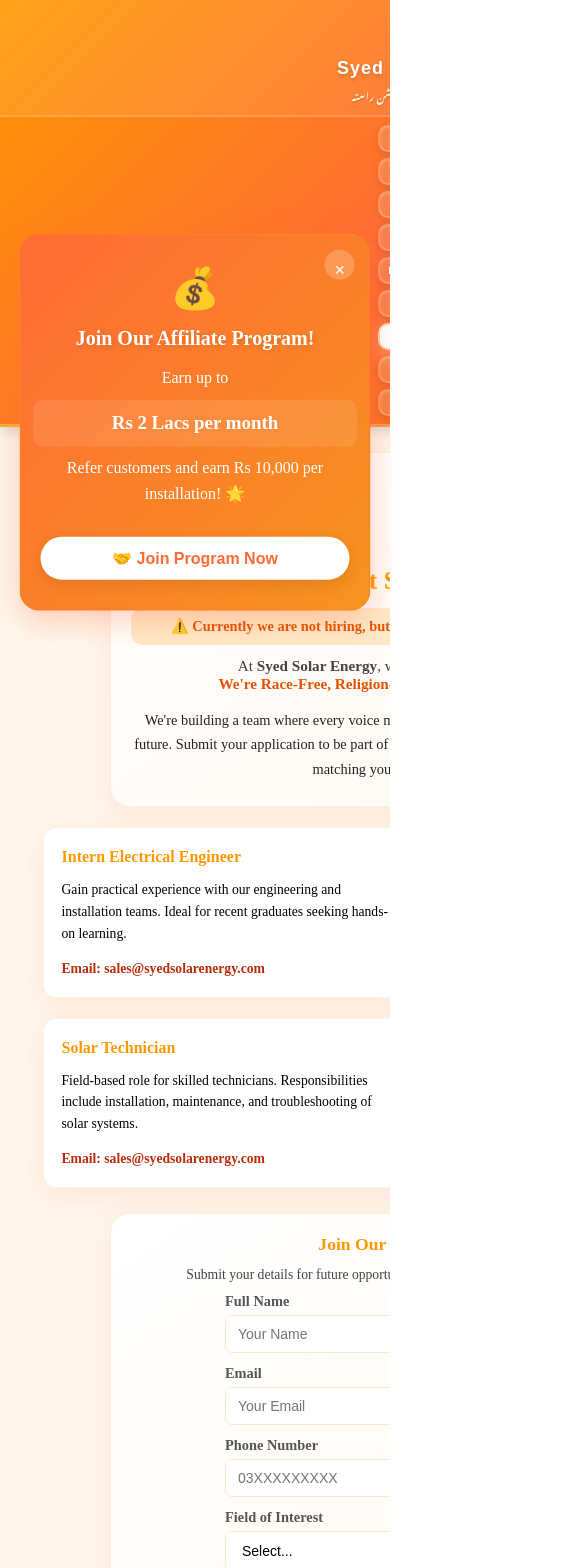
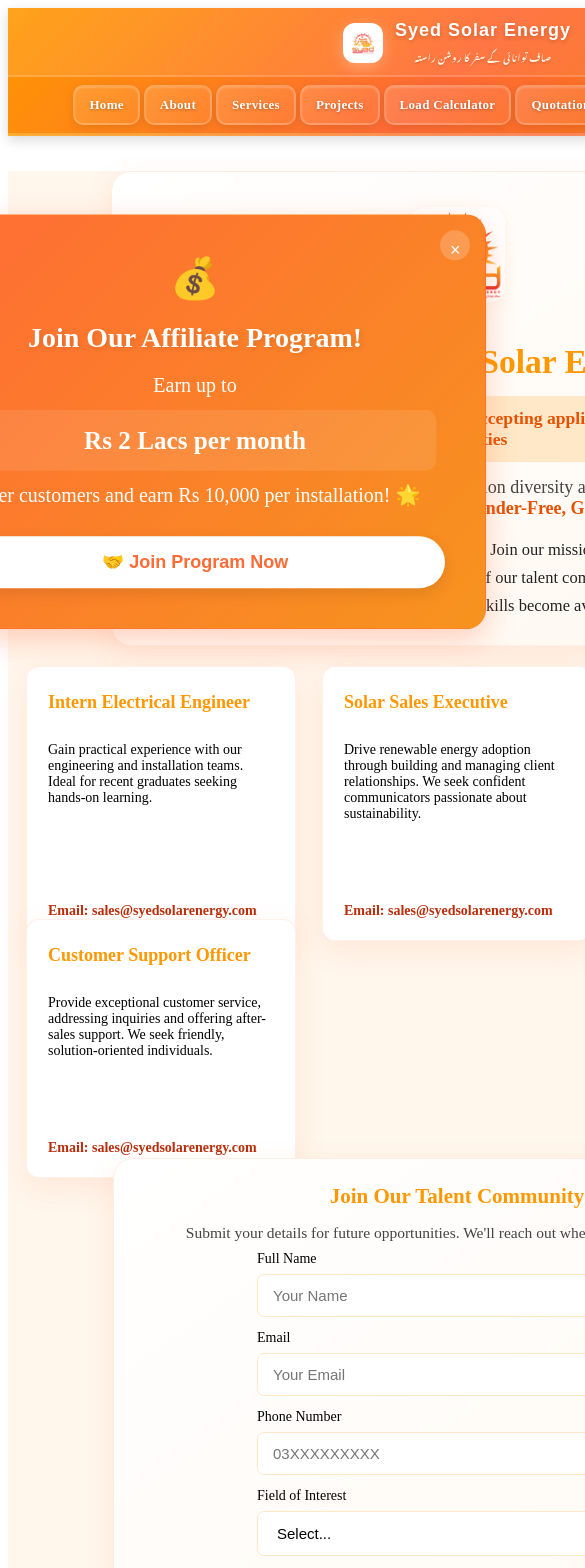
Before and after one commit to syedsolarenergy/syedsolarenergy, a React (Create React App) app: page /careers in a window 390 px wide. Shown: the top 1568 px of the page, 585 px wide, since content can reach past the window. Built offline with nearby package versions, Linux system fonts and the light colour scheme.

Commit message:
changes back

```diff
--- a/src/components/Navbar.js
+++ b/src/components/Navbar.js
@@ -40,7 +40,7 @@ export default function Navbar() {
         className="professional-navbar"
       >
         {/* Logo and Tagline Section */}
-        <div className="logo-container" style={{
+        <div style={{
           display: "flex",
           alignItems: "center",
           justifyContent: "center",
@@ -48,32 +48,30 @@ export default function Navbar() {
           borderBottom: "2px solid rgba(255, 255, 255, 0.15)",
           background: "linear-gradient(135deg, rgba(255,255,255,0.1) 0%, rgba(255,255,255,0.05) 100%)"
         }}>
-          <div className="logo-wrapper" style={{
+          <div style={{
             display: "flex",
             alignItems: "center",
-            gap: "12px",
-            flexDirection: "row"
+            gap: "12px"
           }}>
             <img
               src={logo}
               alt="Syed Solar Energy Logo"
-              className="logo-img"
               style={{
-                height: "clamp(40px, 5vw, 50px)",
-                width: "clamp(40px, 5vw, 50px)",
+                height: 50,
+                width: 50,
                 objectFit: "contain",
                 borderRadius: "12px",
                 boxShadow: "0 4px 15px rgba(255, 255, 255, 0.3)",
                 background: "#fff",
-                padding: "clamp(4px, 0.5vw, 6px)",
+                padding: "6px",
                 border: "2px solid rgba(255, 255, 255, 0.3)"
               }}
             />
-            <div className="logo-text" style={{ textAlign: "center" }}>
-              <h1 className="company-name" style={{
+            <div style={{ textAlign: "center" }}>
+              <h1 style={{
                 color: "#fff",
                 fontWeight: 900,
-                fontSize: "clamp(18px, 3.5vw, 24px)",
+                fontSize: "24px",
                 letterSpacing: "1px",
                 fontFamily: "Poppins, Arial, sans-serif",
                 textShadow: "0 2px 4px rgba(0,0,0,0.2)",
@@ -82,12 +80,12 @@ export default function Navbar() {
               }}>
                 Syed Solar Energy
               </h1>
-              <p className="company-tagline" style={{
+              <p style={{
                 color: "#fffbe9",
                 fontWeight: 500,
-                fontSize: "clamp(10px, 1.8vw, 13px)",
+                fontSize: "13px",
                 fontFamily: "Noto Nastaliq Urdu, 'Jameel Noori Nastaleeq', serif",
-                margin: "clamp(2px, 0.5vw, 3px) 0 0 0",
+                margin: "3px 0 0 0",
                 textShadow: "0 1px 3px rgba(0,0,0,0.2)",
                 opacity: 0.95,
                 letterSpacing: "0.5px"
@@ -97,34 +95,32 @@ export default function Navbar() {
             </div>
           </div>
         </div>
-
         {/* Navigation Tabs Section */}
-        <div className="tabs-container" style={{
+        <div style={{
           display: "flex",
           alignItems: "center",
           justifyContent: "center",
-          padding: "clamp(8px, 1.5vw, 10px) clamp(10px, 1.5vw, 15px)",
-          gap: "clamp(3px, 1vw, 5px)",
+          padding: "10px 15px",
+          gap: "5px",
           flexWrap: "wrap",
           maxWidth: "100%"
         }}>
           {/* Navigation Links */}
-          <div className="nav-links" style={{
+          <div style={{
             display: "flex",
             alignItems: "center",
             justifyContent: "center",
-            gap: "clamp(3px, 1vw, 4px)",
+            gap: "4px",
             flexWrap: "wrap",
             flex: 1,
             maxWidth: isLoggedIn ? "calc(100% - 100px)" : "100%"
           }}>
-            {links.map((link) => {
+            {links.map((link, index) => {
               const isActive = location.pathname === link.to;
               return (
                 <Link
                   key={link.to}
                   to={link.to}
-                  className={`professional-tab ${isActive ? "active-tab" : ""}`}
                   style={{
                     color: isActive ? "#ff6b35" : "#fff",
                     fontWeight: isActive ? 800 : 600,
@@ -132,8 +128,8 @@ export default function Navbar() {
                     display: "inline-flex",
                     alignItems: "center",
                     justifyContent: "center",
-                    padding: "clamp(6px, 1.2vw, 10px) clamp(8px, 1.5vw, 14px)",
-                    fontSize: "clamp(10px, 1.8vw, 13px)",
+                    padding: "10px 14px",
+                    fontSize: "13px",
                     letterSpacing: "0.3px",
                     borderRadius: "10px",
                     background: isActive
@@ -155,7 +151,9 @@ export default function Navbar() {
                     position: "relative",
                     overflow: "hidden",
                     transform: isActive ? "translateY(-2px)" : "none",
+                    animationDelay: `${index * 0.05}s`
                   }}
+                  className="professional-tab"
                 >
                   <span style={{ position: "relative", zIndex: 1 }}>
                     {link.label}
@@ -164,20 +162,18 @@ export default function Navbar() {
               );
             })}
           </div>
-
           {/* Logout Button */}
           {isLoggedIn && (
             <button
               onClick={logout}
-              className="professional-logout"
               style={{
                 color: "#fff",
                 background: "linear-gradient(135deg, #f44336 0%, #d32f2f 100%)",
                 border: "2px solid rgba(255,255,255,0.3)",
                 borderRadius: "10px",
-                padding: "clamp(6px, 1.2vw, 10px) clamp(10px, 1.8vw, 18px)",
+                padding: "10px 18px",
                 fontWeight: 700,
-                fontSize: "clamp(10px, 1.8vw, 13px)",
+                fontSize: "13px",
                 boxShadow: "0 5px 15px rgba(244, 67, 54, 0.4), 0 3px 8px rgba(0,0,0,0.2)",
                 cursor: "pointer",
                 letterSpacing: "0.3px",
@@ -185,18 +181,17 @@ export default function Navbar() {
                 textShadow: "0 1px 3px rgba(0,0,0,0.3)",
                 whiteSpace: "nowrap",
                 position: "relative",
-                overflow: "hidden",
-                flexShrink: 0
+                overflow: "hidden"
               }}
+              className="professional-logout"
             >
               <span style={{ position: "relative", zIndex: 1 }}>Logout</span>
             </button>
           )}
         </div>
       </nav>
-
       {/* Professional Styles */}
-      <style jsx global>{`
+      <style jsx>{`
         * {
           box-sizing: border-box;
           margin: 0;
@@ -283,54 +278,74 @@ export default function Navbar() {
         }
 
         /* Responsive Design */
-        @media (max-width: 768px) {
-          .logo-wrapper {
-            flex-direction: column !important;
-            gap: 8px !important;
+        @media (max-width: 1200px) {
+          .professional-tab {
+            padding: 8px 10px !important;
+            font-size: 12px !important;
+          }
+        }
+
+        @media (max-width: 992px) {
+          .professional-navbar h1 {
+            font-size: 22px !important;
           }
 
-          .logo-text {
-            padding: 0 10px;
+          .professional-navbar p {
+            font-size: 11px !important;
+          }
+        }
+
+        @media (max-width: 768px) {
+          .professional-navbar > div:first-child {
+            padding: 12px 0 8px 0 !important;
           }
 
-          .nav-links {
-            max-width: 100% !important;
+          .professional-navbar > div:last-child {
+            padding: 8px 12px !important;
+            gap: 3px !important;
+          }
+
+          .professional-navbar h1 {
+            font-size: 20px !important;
+          }
+
+          .professional-navbar p {
+            font-size: 10px !important;
+          }
+
+          .professional-tab {
+            padding: 5px 7px !important;
+            font-size: 10px !important;
+          }
+
+          .professional-logout {
+            padding: 5px 10px !important;
+            font-size: 10px !important;
           }
         }
 
         @media (max-width: 576px) {
-          .tabs-container {
-            flex-direction: column;
-            align-items: stretch;
+          .professional-navbar img {
+            height: 40px !important;
+            width: 40px !important;
           }
 
-          .nav-links {
-            flex-direction: column;
-            gap: 6px !important;
+          .professional-navbar h1 {
+            font-size: 18px !important;
+          }
+
+          .professional-navbar p {
+            font-size: 9px !important;
           }
 
           .professional-tab {
-            width: 100%;
-            text-align: center;
+            padding: 4px 5px !important;
+            font-size: 9px !important;
           }
 
           .professional-logout {
-            width: 100%;
-            margin-top: 8px;
-          }
-        }
-
-        @media (max-width: 480px) {
-          .logo-container {
-            padding: 10px 0 8px 0 !important;
-          }
-
-          .company-name {
-            font-size: clamp(16px, 5vw, 18px) !important;
-          }
-
-          .company-tagline {
-            font-size: clamp(9px, 2.5vw, 10px) !important;
+            padding: 4px 8px !important;
+            font-size: 9px !important;
           }
         }
 
--- a/src/pages/Careers.js
+++ b/src/pages/Careers.js
@@ -93,26 +93,25 @@ export default function Careers() {
       background: "linear-gradient(135deg,#fff6ec 70%,#fff0d7 100%)",
       minHeight: "100vh",
       padding: 0,
-      position: 'relative',
-      overflowX: 'hidden'
+      position: 'relative'
     }}>
       {/* Affiliate Program Pop-up */}
       {showOffer && (
         <div style={{
           position: 'fixed',
-          left: '50%',
+          right: isOfferOpen ? '50%' : '-100%',
           top: '50%',
-          transform: isOfferOpen ? 'translate(-50%, -50%)' : 'translate(-50%, -200vh)',
+          transform: isOfferOpen ? 'translate(50%, -50%)' : 'translateY(-50%)',
           zIndex: 1000,
           transition: 'all 0.5s ease-out',
-          width: '90%',
-          maxWidth: '500px'
         }}>
           <Card3D style={{
             background: 'linear-gradient(135deg, #FF6B35, #F7931E)',
-            padding: isOfferOpen ? '30px 20px' : '30px',
+            padding: isOfferOpen ? '40px' : '30px',
             borderRadius: '20px',
             boxShadow: '0 10px 30px rgba(255, 107, 53, 0.3)',
+            width: isOfferOpen ? '500px' : '100px',
+            height: isOfferOpen ? 'auto' : '100px',
             cursor: 'pointer',
             position: 'relative',
             transition: 'all 0.4s ease-out'
@@ -149,13 +148,13 @@ export default function Careers() {
                   ×
                 </button>
 
-                <div style={{ fontSize: '40px', marginBottom: '15px' }}>
+                <div style={{ fontSize: '40px', marginBottom: '20px' }}>
                   💰
                 </div>
 
                 <h3 style={{
                   margin: '0 0 15px 0',
-                  fontSize: 'clamp(20px, 5vw, 28px)',
+                  fontSize: '28px',
                   fontWeight: 'bold',
                   textShadow: '2px 2px 4px rgba(0,0,0,0.1)'
                 }}>
@@ -163,16 +162,17 @@ export default function Careers() {
                 </h3>
 
                 <p style={{
-                  fontSize: 'clamp(16px, 4vw, 20px)',
+                  fontSize: '20px',
                   lineHeight: 1.6,
-                  margin: '0 0 20px 0',
+                  margin: '0 0 25px 0',
+                  padding: '0 20px'
                 }}>
                   Earn up to
                   <div style={{
-                    fontSize: 'clamp(18px, 4.5vw, 24px)',
+                    fontSize: '24px',
                     fontWeight: 'bold',
                     margin: '10px 0',
-                    padding: '8px',
+                    padding: '10px',
                     background: 'rgba(255,255,255,0.1)',
                     borderRadius: '10px',
                     animation: 'pulse 2s infinite'
@@ -188,14 +188,13 @@ export default function Careers() {
                     background: 'white',
                     color: '#FF6B35',
                     border: 'none',
-                    padding: '12px 25px',
+                    padding: '15px 30px',
                     borderRadius: '30px',
                     fontWeight: 'bold',
                     cursor: 'pointer',
-                    fontSize: 'clamp(16px, 4vw, 18px)',
+                    fontSize: '18px',
                     transition: 'all 0.3s ease',
-                    boxShadow: '0 5px 15px rgba(0,0,0,0.1)',
-                    marginTop: '10px'
+                    boxShadow: '0 5px 15px rgba(0,0,0,0.1)'
                   }}
                   onMouseEnter={(e) => {
                     e.target.style.transform = 'translateY(-3px) scale(1.05)';
@@ -215,52 +214,49 @@ export default function Careers() {
       )}
 
       {/* Header */}
-      <div style={{
-        maxWidth: '630px',
-        width: '90%',
-        margin: "25px auto 20px auto",
-      }}>
       <Card3D style={{
-          padding: "25px 20px",
+        maxWidth: 630,
+        margin: "35px auto 20px auto",
+        padding: "35px 30px 25px 30px",
         textAlign: "center"
       }}>
         <img
           src={logo}
           alt="Syed Solar Energy Logo"
           style={{
-              width: '75px',
+            width: 95,
             height: "auto",
             margin: "0 auto 8px auto",
-              borderRadius: '16px',
+            borderRadius: 16,
             boxShadow: "0 2px 14px #ffe0b240"
           }}
         />
         <h2 style={{
           color: "#FF9800",
           fontWeight: 900,
-            fontSize: "clamp(1.6rem, 5vw, 2.1rem)",
-            marginBottom: '7px'
+          fontSize: "2.1rem",
+          marginBottom: 7
         }}>
           Careers at Syed Solar Energy
         </h2>
 
         <div style={{
           background: "#ffe8c7",
-            borderRadius: '12px',
-            padding: "10px 12px",
-            margin: "12px 0",
+          borderRadius: 12,
+          padding: "12px 15px",
+          margin: "15px 0",
           fontWeight: 700,
           color: "#e65100",
-            fontSize: "clamp(0.9rem, 3.5vw, 1.1rem)"
+          fontSize: "1.1rem"
         }}>
           ⚠️ Currently we are not hiring, but accepting applications for future opportunities
         </div>
 
         <div style={{
-            fontSize: 'clamp(0.95rem, 3.5vw, 1.125rem)',
+          fontSize: 18,
           color: "#444",
           fontWeight: 500,
-            margin: "10px 0 0 0"
+          margin: "12px 0 0 0"
         }}>
           At <b>Syed Solar Energy</b>, we champion diversity and inclusion. <br />
           <span style={{ color: "#E65100", fontWeight: 700 }}>We're Race-Free, Religion-Free, Gender-Free, Geography-Free.</span>
@@ -268,8 +264,8 @@ export default function Careers() {
 
         <p style={{
           color: "#222",
-            fontSize: 'clamp(0.9rem, 3.5vw, 1.03rem)',
-            margin: "15px 0 0 0",
+          fontSize: 16.5,
+          margin: "17px 0 0 0",
           lineHeight: 1.7,
           fontWeight: 500,
         }}>
@@ -278,86 +274,72 @@ export default function Careers() {
           your skills become available.
         </p>
       </Card3D>
-      </div>
 
       {/* Job Cards */}
       <div style={{
-        maxWidth: '880px',
-        width: '90%',
+        maxWidth: 880,
         margin: "0 auto",
         display: "grid",
         gridTemplateColumns: "repeat(auto-fit, minmax(270px, 1fr))",
-        gap: "20px",
-        padding: "0 0 25px 0"
+        gap: 26,
+        padding: "0 18px 28px 18px"
       }}>
         <Card3D style={jobCardStyle}>
           <h4 style={jobTitleStyle}>Intern Electrical Engineer</h4>
-          <p style={jobDescriptionStyle}>Gain practical experience with our engineering and installation teams. Ideal for recent graduates seeking hands-on learning.</p>
+          <p>Gain practical experience with our engineering and installation teams. Ideal for recent graduates seeking hands-on learning.</p>
           <div style={jobContactStyle}>Email: sales@syedsolarenergy.com</div>
         </Card3D>
 
         <Card3D style={jobCardStyle}>
           <h4 style={jobTitleStyle}>Solar Sales Executive</h4>
-          <p style={jobDescriptionStyle}>Drive renewable energy adoption through building and managing client relationships. We seek confident communicators passionate about sustainability.</p>
+          <p>Drive renewable energy adoption through building and managing client relationships. We seek confident communicators passionate about sustainability.</p>
           <div style={jobContactStyle}>Email: sales@syedsolarenergy.com</div>
         </Card3D>
 
         <Card3D style={jobCardStyle}>
           <h4 style={jobTitleStyle}>Solar Technician</h4>
-          <p style={jobDescriptionStyle}>Field-based role for skilled technicians. Responsibilities include installation, maintenance, and troubleshooting of solar systems.</p>
+          <p>Field-based role for skilled technicians. Responsibilities include installation, maintenance, and troubleshooting of solar systems.</p>
           <div style={jobContactStyle}>Email: sales@syedsolarenergy.com</div>
         </Card3D>
 
         <Card3D style={jobCardStyle}>
           <h4 style={jobTitleStyle}>Customer Support Officer</h4>
-          <p style={jobDescriptionStyle}>Provide exceptional customer service, addressing inquiries and offering after-sales support. We seek friendly, solution-oriented individuals.</p>
+          <p>Provide exceptional customer service, addressing inquiries and offering after-sales support. We seek friendly, solution-oriented individuals.</p>
           <div style={jobContactStyle}>Email: sales@syedsolarenergy.com</div>
         </Card3D>
       </div>
 
       {/* Talent Community Form */}
-      <div style={{
-        maxWidth: '630px',
-        width: '90%',
-        margin: "0 auto 30px auto",
-      }}>
       <Card3D style={{
-          padding: "20px 18px",
+        maxWidth: 630,
+        margin: "0 auto 35px auto",
+        padding: "25px 28px 20px 28px",
         textAlign: "center"
       }}>
         <h3 style={{
           color: "#FF9800",
           fontWeight: 800,
-            fontSize: 'clamp(1.1rem, 4vw, 1.3rem)',
-            margin: "0 0 12px 0"
+          fontSize: 21,
+          margin: "0 0 13px 0"
         }}>
           Join Our Talent Community
         </h3>
 
-          <p style={{
-            color: "#444",
-            fontSize: 'clamp(0.85rem, 3.5vw, 0.97rem)',
-            marginBottom: '10px'
-          }}>
+        <p style={{ color: "#444", fontSize: 15.5, marginBottom: 9 }}>
           Submit your details for future opportunities. We'll reach out when matching roles open!
         </p>
 
-          <form onSubmit={handleSubmit} style={{
-            maxWidth: '400px',
-            margin: "0 auto",
-            textAlign: "left",
-            width: '100%'
-          }}>
-            <label style={labelStyle}>Full Name</label>
+        <form onSubmit={handleSubmit} style={{ maxWidth: 400, margin: "0 auto", textAlign: "left" }}>
+          <label>Full Name</label>
           <input name="name" required value={form.name} onChange={handleChange} style={inputStyle} placeholder="Your Name" />
 
-            <label style={labelStyle}>Email</label>
+          <label>Email</label>
           <input name="email" required type="email" value={form.email} onChange={handleChange} style={inputStyle} placeholder="Your Email" />
 
-            <label style={labelStyle}>Phone Number</label>
+          <label>Phone Number</label>
           <input name="phone" required value={form.phone} onChange={handleChange} style={inputStyle} placeholder="03XXXXXXXXX" />
 
-            <label style={labelStyle}>Field of Interest</label>
+          <label>Field of Interest</label>
           <select name="field" required value={form.field} onChange={handleChange} style={inputStyle}>
             <option value="">Select...</option>
             <option>Engineering</option>
@@ -368,24 +350,21 @@ export default function Careers() {
             <option>Other</option>
           </select>
 
-            <label style={labelStyle}>Briefly Tell Us About Yourself</label>
-            <textarea name="message" required value={form.message} onChange={handleChange} style={{...inputStyle, minHeight: '90px'}} placeholder="Your message..." />
+          <label>Briefly Tell Us About Yourself</label>
+          <textarea name="message" required value={form.message} onChange={handleChange} style={inputStyle} placeholder="Your message..." rows={3} />
 
-            <div style={{ textAlign: 'center' }}>
           <button type="submit" style={{
-                marginTop: '15px',
+            marginTop: 16,
             background: "linear-gradient(90deg, #ff9800, #ff6b35)",
             color: "#fff",
             fontWeight: 800,
             border: "none",
-                borderRadius: '10px',
-                fontSize: 'clamp(1rem, 4vw, 1.17rem)',
-                padding: "10px 25px",
+            borderRadius: 10,
+            fontSize: "1.17rem",
+            padding: "10px 30px",
             cursor: "pointer",
             boxShadow: "0 2px 10px #ffb10021",
-                transition: "all 0.3s ease",
-                width: '100%',
-                maxWidth: '250px'
+            transition: "all 0.3s ease"
           }}
           onMouseEnter={(e) => {
             e.target.style.transform = "translateY(-2px)";
@@ -398,25 +377,22 @@ export default function Careers() {
           disabled={submitting}>
             {submitting ? "Submitting..." : "Submit"}
           </button>
-            </div>
 
           {submitted && (
             <div style={{
-                marginTop: '15px',
+              marginTop: 18,
               color: "#2e7d32",
               fontWeight: 700,
               background: "#eafbe9",
-                borderRadius: '8px',
+              borderRadius: 8,
               padding: "10px 0",
-                animation: "fadeIn 0.5s ease-out",
-                fontSize: 'clamp(0.9rem, 3.5vw, 1rem)'
+              animation: "fadeIn 0.5s ease-out"
             }}>
               ✅ We have received your application. Thank you!
             </div>
           )}
         </form>
       </Card3D>
-      </div>
 
       {/* Footer */}
       <Footer />
@@ -433,23 +409,6 @@ export default function Careers() {
             50% { transform: scale(1.05); }
             100% { transform: scale(1); }
           }
-
-          @media (max-width: 768px) {
-            .job-cards-container {
-              grid-template-columns: 1fr;
-            }
-          }
-
-          @media (max-width: 480px) {
-            input, select, textarea {
-              font-size: 14px !important;
-              padding: 10px 12px !important;
-            }
-
-            button[type="submit"] {
-              padding: 8px 20px !important;
-            }
-          }
         `}
       </style>
     </section>
@@ -459,50 +418,38 @@ export default function Careers() {
 // --- Styles ---
 const jobCardStyle = {
   background: "#fff",
-  borderRadius: '13px',
-  padding: "20px 18px",
+  borderRadius: 13,
+  padding: "25px 21px 21px 21px",
   textAlign: "left",
   display: "flex",
   flexDirection: "column",
-  gap: '8px',
+  gap: 9,
   height: "100%"
 };
 
 const jobTitleStyle = {
   color: "#FF9800",
   fontWeight: 800,
-  fontSize: 'clamp(16px, 4vw, 18px)',
-  margin: "0 0 5px 0"
-};
-
-const jobDescriptionStyle = {
-  fontSize: 'clamp(0.85rem, 3.5vw, 0.95rem)',
-  lineHeight: 1.6,
-  flexGrow: 1
+  fontSize: 18,
+  margin: "0 0 6px 0"
 };
 
 const jobContactStyle = {
   color: "#ba2d0b",
   fontWeight: 600,
-  fontSize: 'clamp(0.8rem, 3.5vw, 0.9rem)',
+  fontSize: 14,
   marginTop: "auto",
-  paddingTop: '8px'
+  paddingTop: 10
 };
 
 const inputStyle = {
   width: "100%",
-  margin: "5px 0 12px 0",
-  padding: "12px 14px",
-  fontSize: 'clamp(0.9rem, 3.5vw, 1rem)',
-  borderRadius: '7px',
+  margin: "7px 0 13px 0",
+  padding: "12px 15px",
+  fontSize: 15,
+  borderRadius: 7,
   border: "1.5px solid #ffe8c7",
   background: "#fff",
   transition: "all 0.3s ease",
   boxSizing: "border-box"
 };
-
-const labelStyle = {
-  fontSize: 'clamp(0.9rem, 3.5vw, 1rem)',
-  fontWeight: 600,
-  color: '#555'
-};
```
Lines whose indentation alone changed are shown as unchanged.
